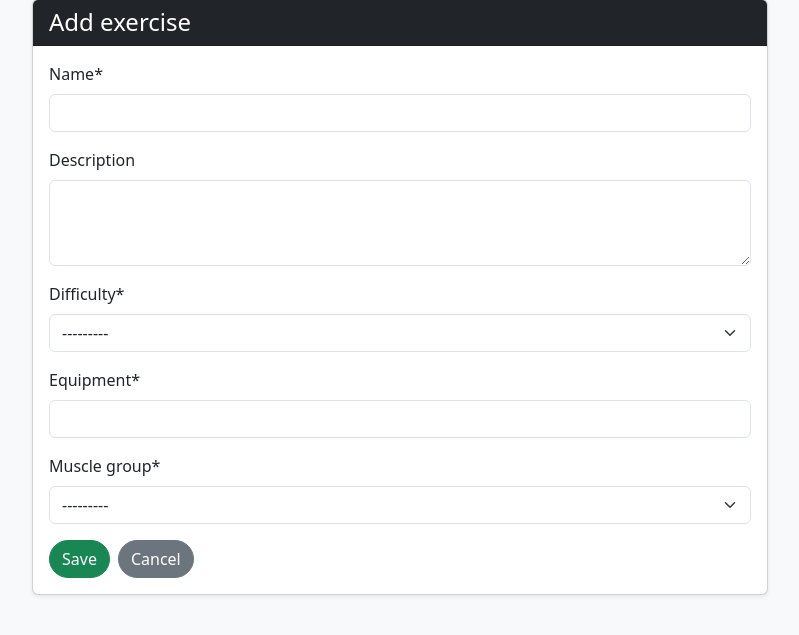
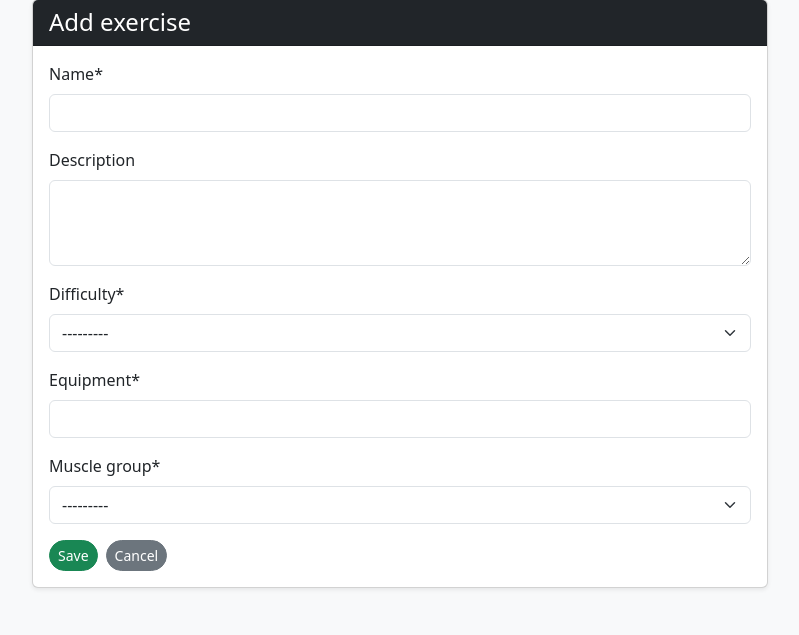
Before and after one commit to MateuszRuszczynski/GymBro, a Django app: page /exercises/create/ in a window 1280 px wide. Shown: the part 103-738 px from the top of the page, without its empty margins (240-1039 px from the left). Run offline with Django 5.2, Linux system fonts and the light colour scheme; a user stored in the database is signed in; data comes from the database, SQL or seed files in the repository; some libraries are stand-ins or nearby versions.

Commit message:
feat: change buttons size in base_form.html

```diff
--- a/templates/includes/base_form.html
+++ b/templates/includes/base_form.html
@@ -13,11 +13,11 @@
             {% csrf_token %}
             {{ form|crispy }}
             <div class="d-flex gap-2 mt-3">
-              <button type="submit" class="btn btn-success rounded-pill">
+              <button type="submit" class="btn btn-success btn-sm rounded-pill">
                 Save
               </button>
               <a href="{% block cancel_url %}{% endblock %}"
-                 class="btn btn-secondary rounded-pill">
+                 class="btn btn-secondary btn-sm rounded-pill">
                 Cancel
               </a>
             </div>
```
